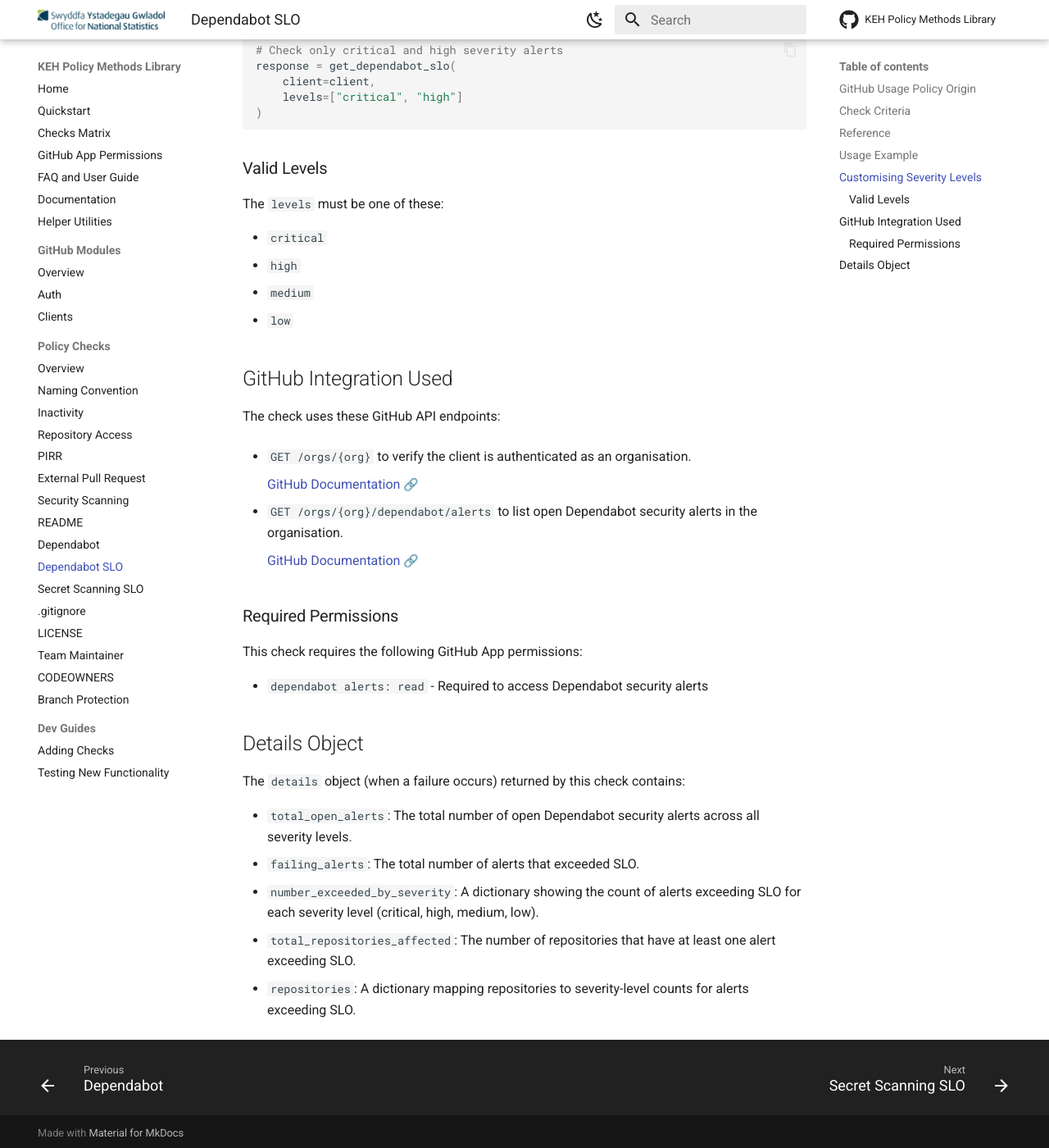
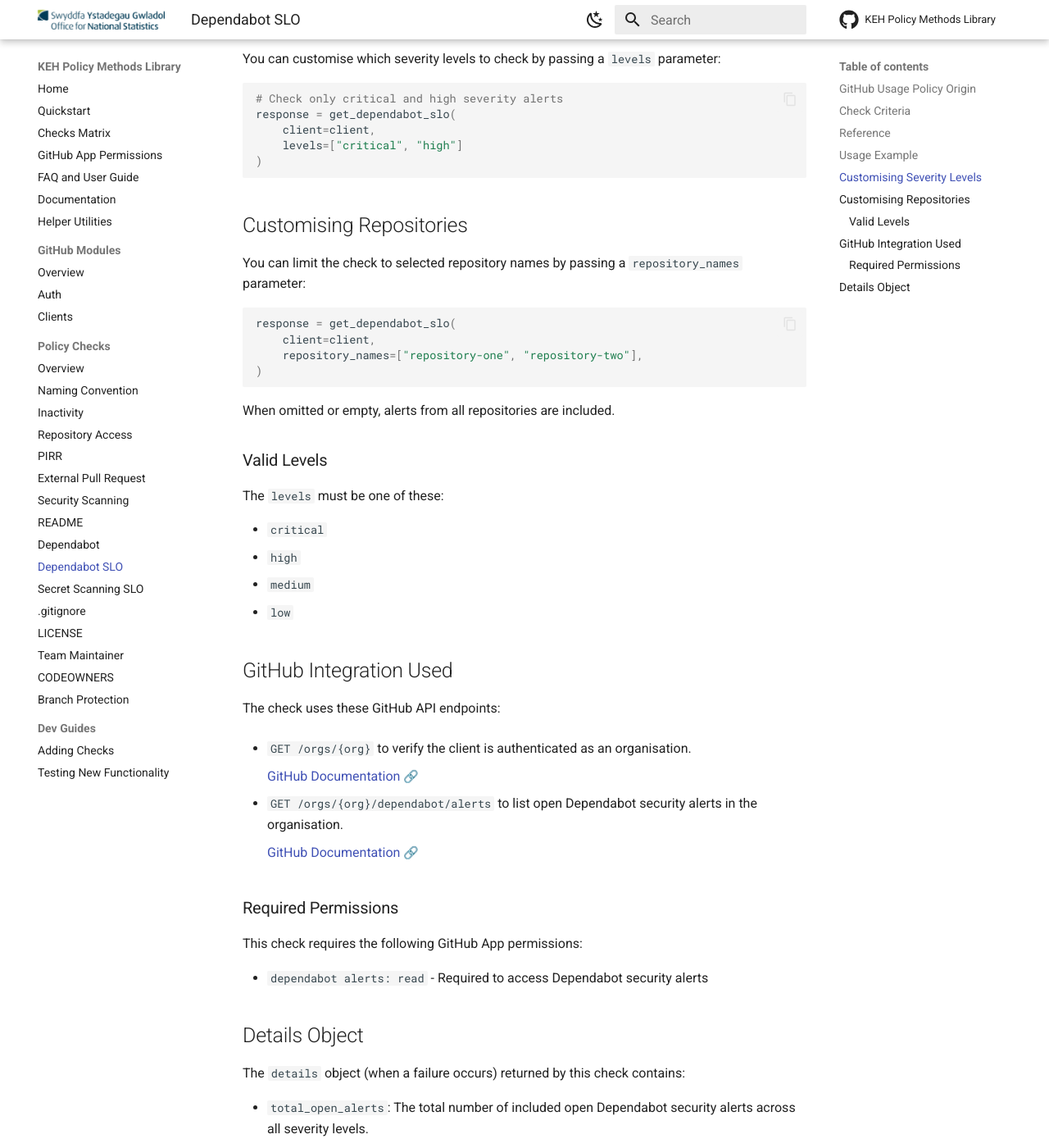
Before and after one commit to ONS-Innovation/keh-policy-methods-library, an MkDocs documentation site: the page built from docs/checks/dependabot_slo.md, in a window 1280 px wide and 1400 px high, scrolled down 2531 px. Shown: the whole window at 82% size. Built offline with MkDocs 1.6.1 and Material for MkDocs 9.7.7, drawn with Linux system fonts in a browser that asks for light colours; emoji names are drawn with the system emoji font; comment, search, counter and statistics services are not loaded; some of the changed text lies outside the part shown.

Commit message:
feat(dependabot SLO): filter included alerts using an optional repository list
- allows archived alerts to be excluded downstream
- optional allows backwards compatibility

````diff
--- a/docs/checks/dependabot_slo.md
+++ b/docs/checks/dependabot_slo.md
@@ -24,6 +24,7 @@
 - If one or more open Dependabot alerts exist that exceed their severity-level SLO, the check will fail.
 - Alerts with missing or invalid `created_at` timestamps are treated as failures (exceeding SLO).
 - Alerts created exactly at the SLO boundary are considered as exceeding the SLO.
+- The alerts and repository counts can be limited to a list of repository names with the optional `repository_names` parameter.
 - If the API requests fail or the response is malformed, the check will return an error status.
 
 > Note: This check retrieves alerts across all severity levels by default. The severity levels checked can be customised by providing a custom list of severity values.
@@ -96,6 +97,19 @@
 )
 ```
 
+## Customising Repositories
+
+You can limit the check to selected repository names by passing a `repository_names` parameter:
+
+```python
+response = get_dependabot_slo(
+    client=client,
+    repository_names=["repository-one", "repository-two"],
+)
+```
+
+When omitted or empty, alerts from all repositories are included.
+
 ### Valid Levels
 
 The `levels` must be one of these:
@@ -127,7 +141,7 @@
 
 The `details` object (when a failure occurs) returned by this check contains:
 
-- `total_open_alerts`: The total number of open Dependabot security alerts across all severity levels.
+- `total_open_alerts`: The total number of included open Dependabot security alerts across all severity levels.
 - `failing_alerts`: The total number of alerts that exceeded SLO.
 - `number_exceeded_by_severity`: A dictionary showing the count of alerts exceeding SLO for each severity level (critical, high, medium, low).
 - `total_repositories_affected`: The number of repositories that have at least one alert exceeding SLO.
````
Also changed, not shown: docs/faq.md (+2 -0 lines), docs/quickstart.md (+9 -0 lines), 2 other files.
